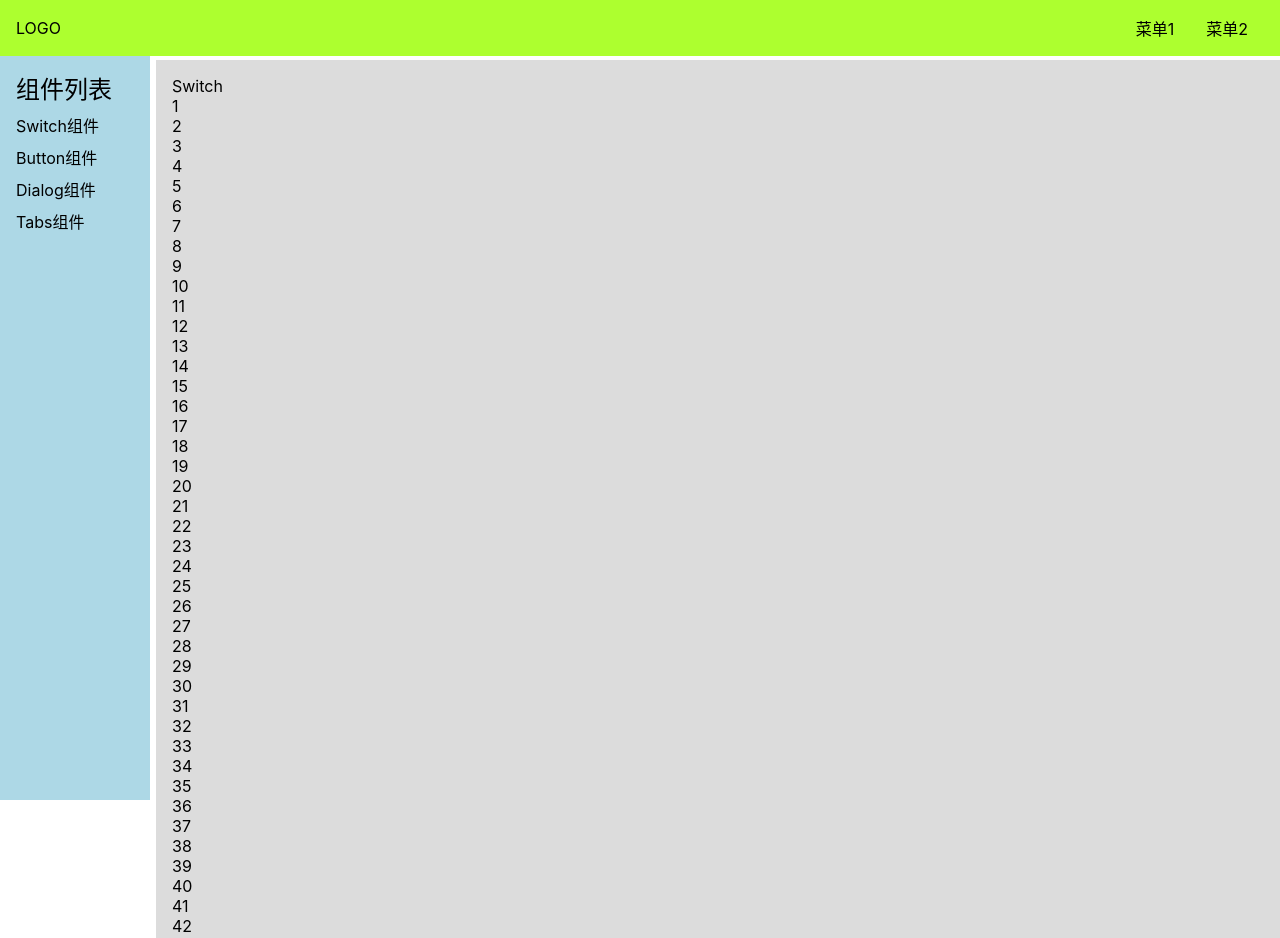
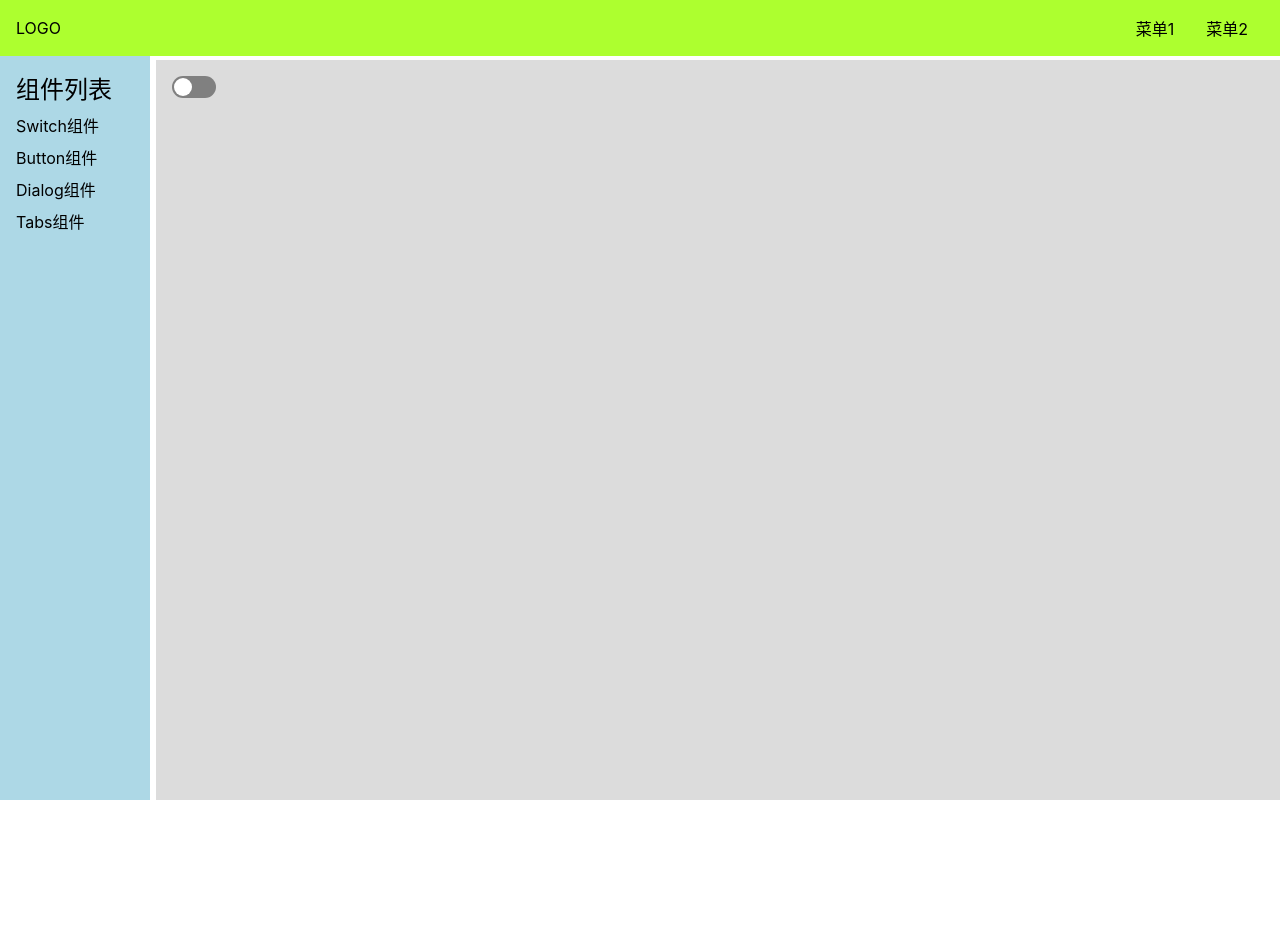
Before and after one commit to sbgrb/yys-ui-code, a Vue app: page /#/doc/switch in a window 1280 px wide. Shown: the top 938 px of the page. After the commit the page ends 800 px from the top, so only its background shows below. Built offline with nearby package versions, Linux system fonts and the light colour scheme.

Commit message:
完成Switch组件切换

```diff
--- a/src/components/SwitchDemo.vue
+++ b/src/components/SwitchDemo.vue
@@ -1,55 +1,12 @@
 <template>
 <div>
-    Switch
-    <p>1</p>
-    <p>2</p>
-    <p>3</p>
-    <p>4</p>
-    <p>5</p>
-    <p>6</p>
-    <p>7</p>
-    <p>8</p>
-    <p>9</p>
-    <p>10</p>
-    <p>11</p>
-    <p>12</p>
-    <p>13</p>
-    <p>14</p>
-    <p>15</p>
-    <p>16</p>
-    <p>17</p>
-    <p>18</p>
-    <p>19</p>
-    <p>20</p>
-    <p>21</p>
-    <p>22</p>
-    <p>23</p>
-    <p>24</p>
-    <p>25</p>
-    <p>26</p>
-    <p>27</p>
-    <p>28</p>
-    <p>29</p>
-    <p>30</p>
-    <p>31</p>
-    <p>32</p>
-    <p>33</p>
-    <p>34</p>
-    <p>35</p>
-    <p>36</p>
-    <p>37</p>
-    <p>38</p>
-    <p>39</p>
-    <p>40</p>
-    <p>41</p>
-    <p>42</p>
-    <p>43</p>
-    <p>44</p>
-    <p>45</p>
-    <p>46</p>
-    <p>47</p>
-    <p>48</p>
-    <p>49</p>
-    <p>50</p>
+    <Switch/>
 </div>
 </template>
+
+<script lang="ts">
+    import Switch from '../lib/Switch.vue'
+    export default {
+        components:{Switch}
+    }
+</script>
--- /dev/null
+++ b/src/lib/Switch.vue
@@ -0,0 +1,48 @@
+<template>
+    <button @click="toggle" :class="{checked}"><span></span></button>
+</template>
+
+<script lang="ts">
+    import {ref} from 'vue'
+    export default {
+        setup(){
+            const checked = ref(false)
+            const toggle = () =>{
+                checked.value = !checked.value
+            }
+            return {checked,toggle}
+        }
+    }
+</script>
+
+<style lang="scss" scoped>
+    $h:22px;
+    $h2 : 18px;
+    button{
+        height: $h;
+        width: $h *2;
+        border: none;
+        background: gray;
+        border-radius: $h/2;
+        position: relative;
+    }
+    span{
+        position: absolute;
+        top: 2px;
+        left: 2px;
+        height: $h2;
+        width: $h2;
+        background: white;
+        border-radius: $h2 /2;
+        transition: left 250ms;
+    }
+    button.checked{
+        background: blue;
+    }
+    button.checked > span{
+        left:calc(100% - #{$h2} - 2px);
+    }
+    button:focus{
+        outline: none;
+    }
+</style>
```
